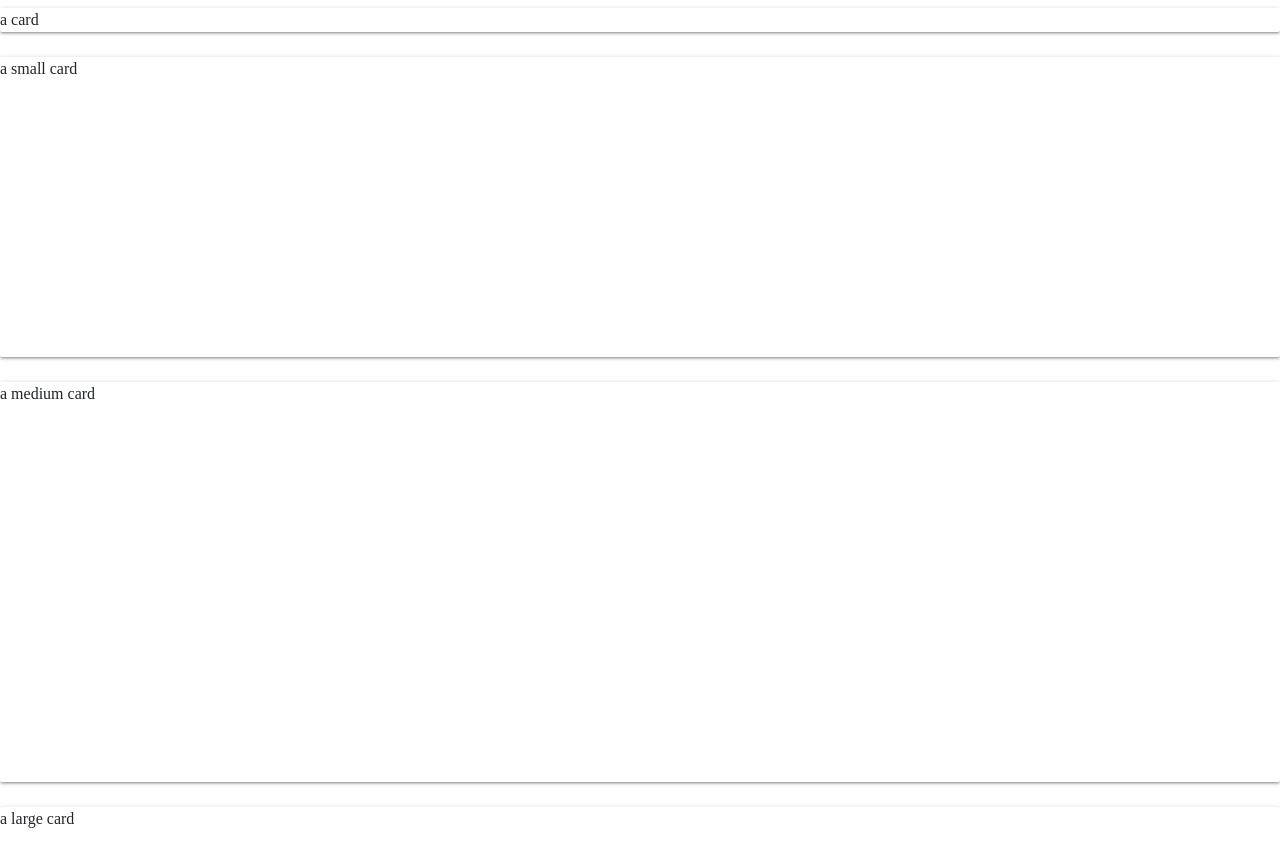
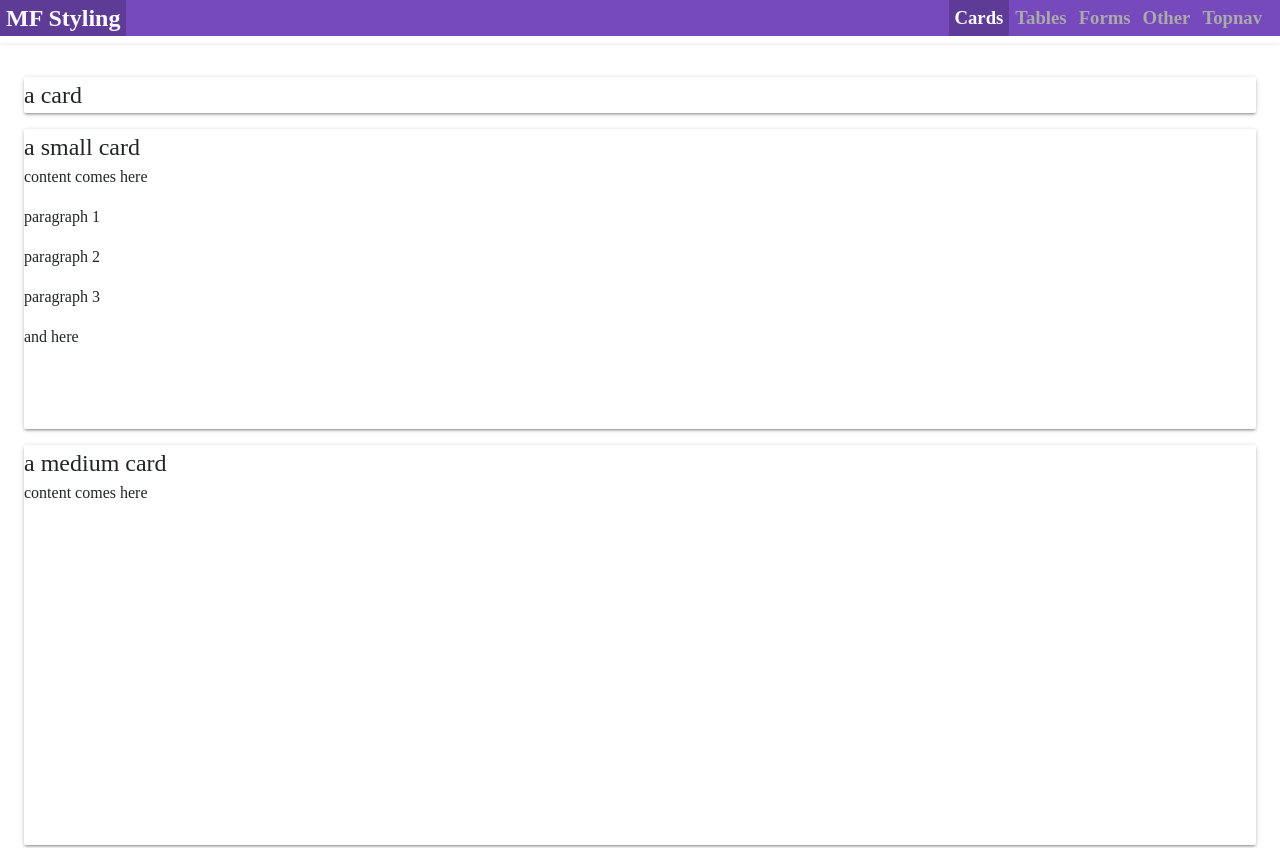
Before and after one commit to arlac77/mf-styling, a website: page examples/cards.html in a window 1280 px wide. Shown: the top 848 px of the page. Drawn offline with Linux system fonts and the light colour scheme.

Commit message:
fix: some card work

```diff
--- a/examples/cards.html
+++ b/examples/cards.html
@@ -10,18 +10,48 @@
 </head>
 
 <body>
+    <nav>
+        <a href="./index.html">MF Styling</a>
+        <ul>
+            <li><a href="./cards.html" class="active">Cards</a></li>
+            <li><a href="./table.html">Tables</a></li>
+            <li><a href="./form.html">Forms</a>
+            <li><a href="./other.html">Other</a></li>
+            <li><a href="./topnav.html">Topnav</a></li>
+        </ul>
+    </nav>
+    <main class="card-panel">
         <div class="card">
-        a card
+            <div class="card-title">a card</div>
         </div>
-    <div class="card small">
-        a small card
+        <div class="card small card-content">
+            <div class="card-title">a small card</div>
+            <div class="content">
+                content comes here
+            </div>
+            <p>
+                paragraph 1
+            </p>
+
+            <p>
+                paragraph 2
+            </p>
+            <p>
+                paragraph 3
+            </p>
+
+            and here
         </div>
         <div class="card medium">
-        a medium card
+            <div class="card-title">a medium card</div>
+            content comes here
+
         </div>
         <div class="card large">
-        a large card
+            <div class="card-title">a large card</div>
+            content comes here
         </div>
+    </main>
 </body>
 
 </html>
--- a/global.css
+++ b/global.css
@@ -426,7 +426,6 @@ input:disabled {
 
 .card-panel {
   transition: box-shadow 0.25s;
-  transition: box-shadow 0.25s;
   padding: 24px;
   margin: 0.5rem 0 1rem 0;
   border-radius: 2px;
@@ -437,7 +436,6 @@ input:disabled {
   position: relative;
   margin: 0.5rem 0 1rem 0;
   background-color: #fff;
-  transition: box-shadow 0.25s;
   transition: box-shadow 0.25s;
   border-radius: 2px
 }
@@ -605,10 +603,6 @@ input:disabled {
   margin-right: 24px;
   transition: color 0.3s ease;
   text-transform: uppercase
-}
-
-.card .card-action {
-  color: #ffd8a6
 }
 
 .card .card-reveal {
```
Lines whose indentation alone changed are shown as unchanged.
